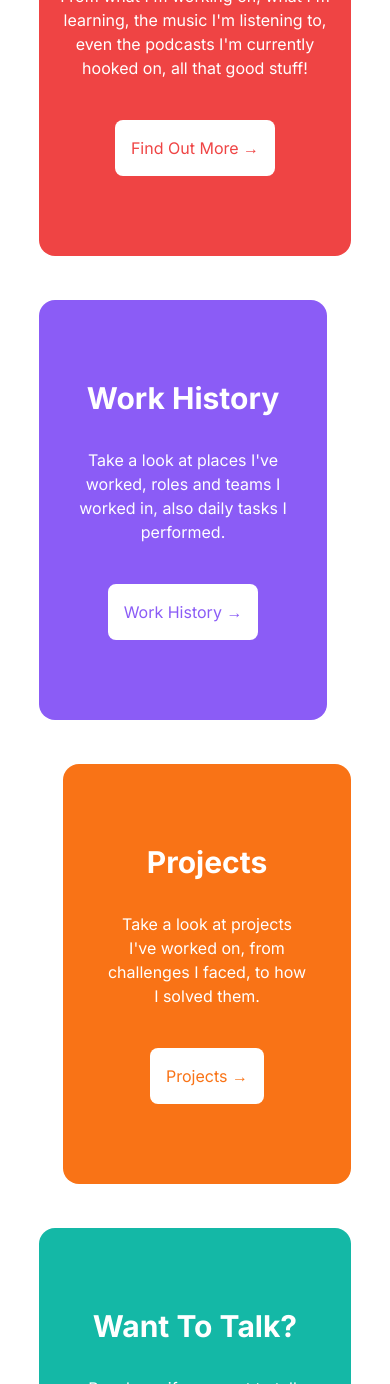
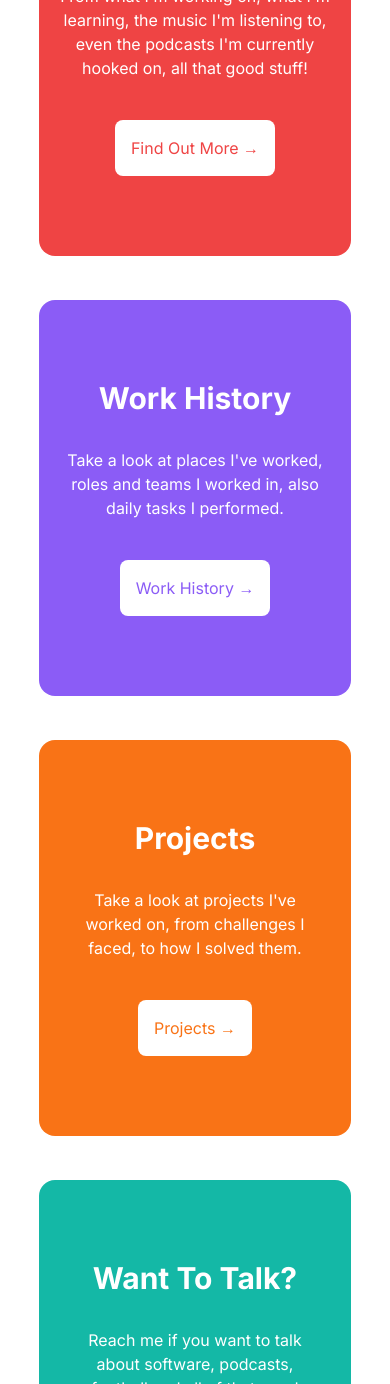
Before and after one commit to Sideshow-Charles/Portfolio-v2, a Next.js app: page / in a window 390 px wide. Shown: the part 1452-2836 px from the top of the page. Built offline with nearby package versions, Linux system fonts and the light colour scheme.

Commit message:
Fix(Home): Distortion of explore cards on mobile screens

```diff
--- a/src/app/page.tsx
+++ b/src/app/page.tsx
@@ -64,7 +64,7 @@ const Home: React.FC = () => {
         <div className="flex justify-between items-center max-md:flex-col">
         <Link href="/work" passHref>
             <ExploreCards
-              className="rounded-2xl text-white bg-violet-500 py-16 px-4 mr-6 text-center max-md:ml-0"
+              className="rounded-2xl text-white bg-violet-500 py-16 px-4 mr-6 text-center max-md:mr-0"
               btnStyle="bg-white text-violet-500 py-4 px-8 rounded-lg mt-10 max-md:px-4 text-base"
               contentHeader="Work History"
               contentBody="Take a look at places I've worked, roles and teams I worked in, also daily tasks I performed."
@@ -74,7 +74,7 @@ const Home: React.FC = () => {
 
           <Link href="/projects" passHref>
             <ExploreCards
-              className="rounded-2xl text-white bg-orange-500 py-16 px-9 ml-6 text-center max-md:mr-0"
+              className="rounded-2xl text-white bg-orange-500 py-16 px-9 ml-6 text-center max-md:ml-0"
               btnStyle="bg-white text-orange-500 py-4 px-8 rounded-lg mt-10 max-md:px-4 text-base"
               contentHeader="Projects"
               contentBody="Take a look at projects I've worked on, from challenges I faced, to how I solved them."
```
